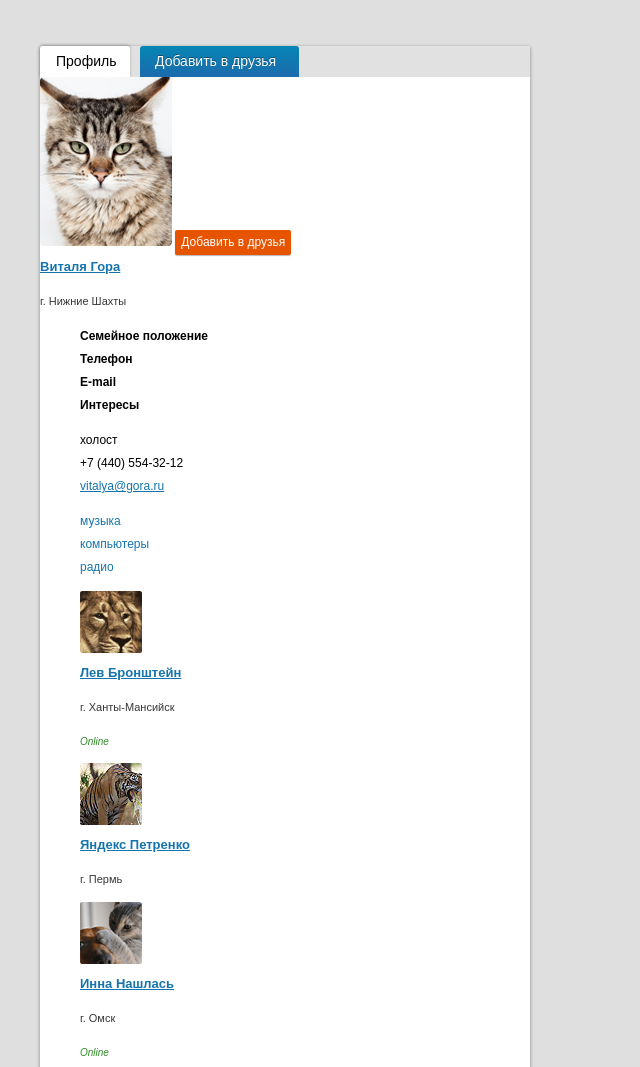
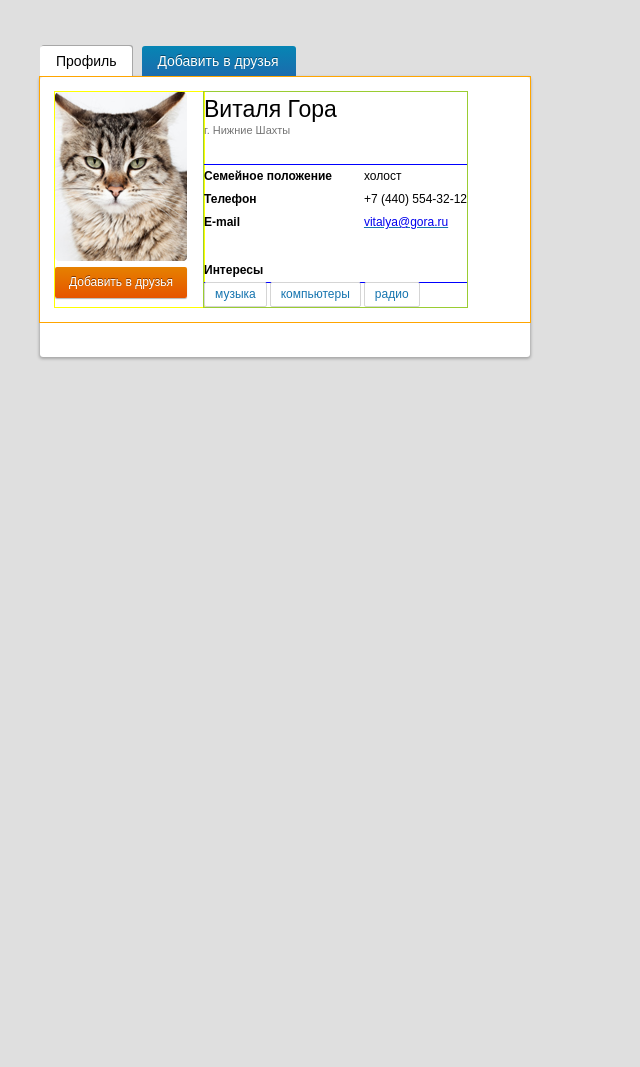
Before and after one commit to nataliastarova/HTC, a plain HTML site: page index.html in a window 1280 px wide. Shown: the top 1067 px of the page, without its empty margins (0-640 px from the left). After the commit the page ends 800 px from the top, so only its background shows below. Drawn offline with nearby package versions, Linux system fonts and the light colour scheme.

Commit message:
Добавлена сетка и переключатель табов  через  jQuery

```diff
--- a/css/style.css
+++ b/css/style.css
@@ -23,7 +23,6 @@ a {
 
 .button {
     text-align: center;
-    color: #ffffff;
     vertical-align: middle;
     border-radius: 2px;
     border: none;
@@ -42,12 +41,11 @@ a {
 
 .site-wrapper {
     width: 490px;
-    min-height: 312px;
     margin-top: 46px;
     margin-left: 40px;
     list-style: none;
     background-color: #ffffff;
-    box-shadow: 0px 1px 3px 1px rgba(0, 0, 0, 0.25);
+    /*box-shadow: 0px 1px 3px 1px rgba(0, 0, 0, 0.25);*/
     border-radius: 3px;
 }
 
@@ -57,7 +55,7 @@ a {
     line-height: 21px;
     font-weight: 400;
     list-style: none;
-    background-color: #e1e1e1;
+    background-color: #dfdfdf;
 
     display: flex;
     margin: 0;
@@ -75,9 +73,13 @@ a {
     color: #ffffff;
 }
 
+.site-navigation li {
+    margin-right: 10px;
+}
+
 .tab {
     box-sizing: border-box;
-    width: 159px;
+    /*width: 159px;*/
     margin: 0;
     padding-top: 5px;
     padding-bottom: 5px;
@@ -91,15 +93,14 @@ a {
 
 .current-tab {
     box-sizing: border-box;
-    width: 90px;
+    /*width: 90px;*/
     margin: 0;
-    margin-right: 10px;
     padding-left: 16px;
     padding-right: 16px;
     padding-top: 5px;
     padding-bottom: 5px;
     border-radius: 3px 3px 0 0;
-    box-shadow: 0px -1px 3px 0px rgba(0, 0, 0, 0.25);
+    box-shadow: 1px -1px 0px 0px rgba(0, 0, 0, 0.25);
     background-color: #ffffff;
 }
 
@@ -108,27 +109,91 @@ a {
     background-color: #ffffff;
 }
 
-.add-friend-button {
+.main-page{
+    /*display: flex;*/
+    /*margin-top: 15px;*/
+    /*margin-left: 15px;*/
+    /*margin-right: 28px;*/
+    /*margin-bottom: 15px;*/
+    padding-bottom: 35px;
+    border-radius: 3px;
+    box-shadow: 0px 1px 3px 1px rgba(0, 0, 0, 0.25);
+}
+
+.user-profile {
+    display: flex;
+    padding-top: 15px;
+    padding-left: 15px;
+    padding-right: 28px;
+    padding-bottom: 15px;
+    margin: 0;
+    outline: 1px solid orange;
+}
+
+.user-photo {
+    display: flex;
+    flex-direction: column;
+    margin: 0px;
+    /*margin-right: 20px;*/
+    padding: 0;
+    outline: 1px solid yellow;
+}
+
+.user-profile-photo.current-user {
+    margin-bottom: 6px;
+    height: 169px;
+}
+
+.button.add-friend-button {
     font-size: 12px;
     line-height: 23px;
     font-weight: 400;
-    color: white;
-    background-color: #e65400; /*Линейный градиент*/
+    height: 31px;
+    width: 132px;
+    margin: 0px;
+    /*padding-left: 16px;*/
+    /*padding-right: 16px;*/
+    padding-top: 4px;
+    padding-bottom: 4px;
+
+    color: #ffffff;
+    background: linear-gradient( #e68100, #e65400); /*Линейный градиент*/
+    text-shadow: 0px -1px #833900;
     box-shadow: 0px 1px 1px #b6b6b6;
 }
 
-.current-user-name {
+.user-info {
+    display: flex;
+    flex-direction: column;
+    outline: 1px solid yellowgreen;
+}
+
+.user-name.current-user-name {
     font-size: 23px;
     line-height: 21px;
     font-weight: 400;
+    padding: 0;
+    margin: 0;
+    padding-top: 7px;
+
     color: #000000;
+    text-decoration: none;
 }
 
-.current-residence {
+.residence.current-residence {
     font-size: 11px;
     line-height: 21px;
     font-weight: 400;
+    margin: 0;
+    margin-bottom: 24px;
+    padding: 0;
     color: #757575;
+}
+
+.about-user {
+    display: flex;
+    outline: 1px solid blue;
+
 }
 
 .user-profile-list {
@@ -137,6 +202,13 @@ a {
     line-height: 23px;
     font-weight: 700;
     color: #000000;
+    margin: 0;
+    padding: 0;
+    margin-right: 32px;
+}
+
+.interest {
+    padding-top: 25px;
 }
 
 .user-info-list {
@@ -144,10 +216,13 @@ a {
     font-size: 12px;
     line-height: 23px;
     font-weight: 400;
+
+    margin: 0px;
+    padding: 0px;
     color: #000000;
 }
 
-.user-e-mail{
+.user-e-mail {
     color: #1574af;
     text-decoration: underline;
 }
@@ -157,12 +232,37 @@ a {
     font-size: 12px;
     line-height: 23px;
     font-weight: 400;
+
+    display: flex;
+    margin: 0;
+    padding: 0;
+}
+
+.user-interests-list li {
+    padding-left: 10px;
+    padding-right: 10px;
+    margin-right: 3px;
+
+    border: 1px solid #d5d5d5;
+    border-radius: 2px;
     color: #1574af;
 }
 
 .user-interests-list li:hover,
 .user-interests-list li:focus {
     color: #000000;
+    cursor: pointer;
+}
+
+.user-friends {
+    display: none;
+
+    padding-top: 15px;
+    padding-left: 15px;
+    padding-right: 28px;
+    padding-bottom: 15px;
+    margin: 0;
+    outline: 1px solid orange;
 }
 
 /*.friends-list {*/
@@ -173,22 +273,57 @@ a {
     /*border: solid 1px black; !* Параметры рамки *!*/
 /*}*/
 .friends-list {
+    display: flex;
+    flex-wrap: wrap;
+    margin: 0;
+    padding: 0;
     list-style: none;
+}
+
+.friend {
+    display: flex;
+    width: 222px;
+    padding: 0;
+    margin: 0;
+    margin-bottom: 25px;
+
+    outline: 1px solid yellowgreen;
+}
+
+.user-profile-photo {
+    padding: 0;
+    margin: 0;
+    margin-right: 17px;
+}
+
+.friend-info {
+    display: flex;
+    flex-direction: column;
+    margin: 0;
+    padding: 0;
 }
 
 .user-name {
     list-style: none;
     font-size: 13px;
-    line-height: 23px;
+    line-height: 20px;
     font-weight: 700;
+
+    padding: 0;
+    margin: 0;
+
     color: #1574af;
     text-decoration: underline;
 }
 
 .residence {
     font-size: 11px;
-    line-height: 23px;
+    line-height: 15px;
     font-weight: 400;
+
+    margin: 0;
+    padding: 0;
+
     color:  #373737;
 }
 
@@ -196,5 +331,10 @@ a {
     font-size: 10px;
     line-height: 23px;
     font-style: italic;
+
+    padding: 0;
+    margin: 0;
+    margin-top: 10px;
+
     color: #2f8a26;
 }
--- a/index.html
+++ b/index.html
@@ -4,24 +4,46 @@
         <meta charset="UTF-8">
         <title>Тестовое задание</title>
         <link href="css/style.css" rel="stylesheet">
+        <script src="https://ajax.googleapis.com/ajax/libs/jquery/3.3.1/jquery.min.js"></script>
+        <script>
+            $(document).ready(function() {
+                $("#profile").click(function() {
+                    // console.log("profile clicked");
+                    $("#profile").attr("class", "current-tab");
+                    $("#friends").attr("class", "tab");
+
+                    $("#user-profile").show();
+                    $("#user-friends").hide();
+                });
+
+                $("#friends").click(function() {
+                    // console.log("friends clicked");
+                    $("#profile").attr("class", "tab");
+                    $("#friends").attr("class", "current-tab");
+
+                    $("#user-profile").hide();
+                    $("#user-friends").show();
+                });
+            });
+        </script>
     </head>
     <body>
         <div class="site-wrapper">
             <header class="main-header">
                 <nav class="main-navigation">
                     <ul class="site-navigation">
-                        <li class="current-tab"><a href="#">Профиль</a></li>
-                        <li class="tab"><a href="#">Добавить в друзья</a></li>
+                        <li class="current-tab" id="profile"><a href="#">Профиль</a></li>
+                        <li class="tab" id="friends"><a href="#">Добавить в друзья</a></li>
                     </ul>
                 </nav>
             </header>
 
             <main class="main-page">
                 <h1 class="visually-hidden">Страница пользователя</h1>
-                <section class="user-profile">
+                <section id="user-profile" class="user-profile">
                     <h2 class="visually-hidden">Информация о пользователе</h2>
                     <div class="user-photo">
-                        <a class="user-profile-photo">
+                        <a class="current-user user-profile-photo">
                             <img src="img/user-0.png" width="132" height="169" alt="Фото пользователя">
                         </a>
                         <button class="button add-friend-button" type="submit">Добавить в друзья</button>
@@ -30,17 +52,19 @@
                         <h2 class="visually-hidden">Личные данные</h2>
                         <a class="user-name current-user-name">Виталя Гора</a>  <!-- Добавить скрытый заголовок про имя пользователя?-->
                         <p class="residence current-residence">г. Нижние Шахты</p>
+                        <div class="about-user">
                             <ul class="user-profile-list">
                                 <li>Семейное положение</li>
                                 <li>Телефон</li>
                                 <li>E-mail</li>
-                            <li>Интересы</li>
+                                <li class="interest">Интересы</li>
                             </ul>
                             <ul class="user-info-list">
                                 <li>холост</li>
                                 <li>+7 (440) 554-32-12</li>
-                            <li><a class= user-e-mail href=#>vitalya@gora.ru</a></li>
+                                <li class= user-e-mail><a href=#>vitalya@gora.ru</a></li>
                             </ul>
+                        </div>
                         <ul class="user-interests-list">
                             <li>музыка</li> <!-- возможно ссылки-->
                             <li>компьютеры</li>
@@ -48,7 +72,7 @@
                         </ul>
                     </section>
                 </section>
-                <section class="user-friends">
+                <section id="user-friends" class="user-friends">
                     <h2 class="visually-hidden">Список друзей пользователя</h2>
                     <ul class="friends-list">
                         <li class="friend">
@@ -59,6 +83,17 @@
                             <div class="friend-info">
                                 <a class="user-name" href="#">Лев Бронштейн</a>
                                 <p class="residence">г. Ханты-Мансийск</p>
+                                <p class="condition">Online</p> <!-- отображается если онлайн-->
+                            </div>
+                        </li>
+                        <li class="friend">
+                            <h3 class="visually-hidden">Информация о друге</h3>
+                            <a class="user-profile-photo" href="#">
+                                <img src="img/user-4.png" width="62" height="62" alt="Фото пользователя">
+                            </a>
+                            <div class="friend-info">
+                                <a class="user-name" href="#">Находка Капитал</a>
+                                <p class="residence">г. Усть-Бельск</p>
                                 <p class="condition">Online</p> <!-- отображается если онлайн-->
                             </div>
                         </li>
@@ -76,33 +111,22 @@
                         <li class="friend">
                             <h3 class="visually-hidden">Информация о друге</h3>
                             <a class="user-profile-photo" href="#">
-                                <img src="img/user-3.png" width="62" height="62" alt="Фото пользователя">
+                                <img src="img/user-5.png" width="62" height="62" alt="Фото пользователя">
                             </a>
                             <div class="friend-info">
-                                <a class="user-name" href="#">Инна Нашлась</a>
-                                <p class="residence">г. Омск</p>
+                                <a class="user-name" href="#">Успех Возможностей</a>
+                                <p class="residence">г. Радонеж</p>
                                 <p class="condition">Online</p> <!-- отображается если онлайн-->
                             </div>
                         </li>
                         <li class="friend">
                             <h3 class="visually-hidden">Информация о друге</h3>
                             <a class="user-profile-photo" href="#">
-                                <img src="img/user-4.png" width="62" height="62" alt="Фото пользователя">
+                                <img src="img/user-3.png" width="62" height="62" alt="Фото пользователя">
                             </a>
                             <div class="friend-info">
-                                <a class="user-name" href="#">Находка Капитал</a>
-                                <p class="residence">г. Усть-Бельск</p>
-                                <p class="condition">Online</p> <!-- отображается если онлайн-->
-                            </div>
-                        </li>
-                        <li class="friend">
-                            <h3 class="visually-hidden">Информация о друге</h3>
-                            <a class="user-profile-photo" href="#">
-                                <img src="img/user-5.png" width="62" height="62" alt="Фото пользователя">
-                            </a>
-                            <div class="friend-info">
-                                <a class="user-name" href="#">Успех Возможностей</a>
-                                <p class="residence">г. Радонеж</p>
+                                <a class="user-name" href="#">Инна Нашлась</a>
+                                <p class="residence">г. Омск</p>
                                 <p class="condition">Online</p> <!-- отображается если онлайн-->
                             </div>
                         </li>
```
Lines whose indentation alone changed are shown as unchanged.
